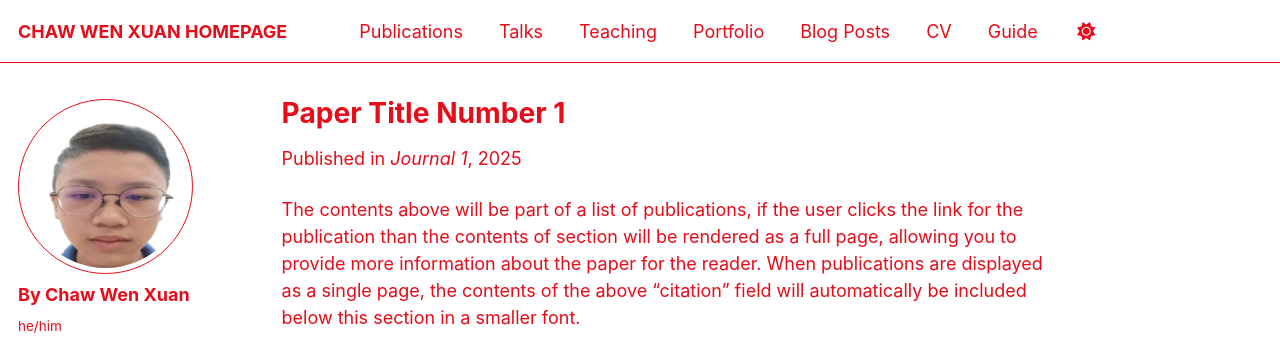
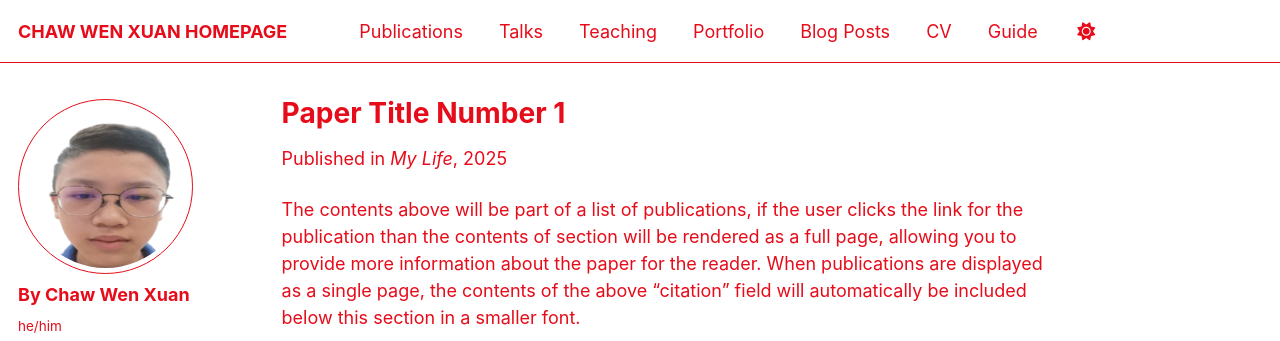
Before and after one commit to Vince4242/Vince4242.github.io, a Jekyll site: the page built from _publications/2009-10-01-paper-title-number-1.md, in a window 1280 px wide and 1083 px high. Shown: the top 341 px of the window. Built offline with Jekyll 4.4.1, drawn with Linux system fonts in a browser that asks for light colours; a script that is not in the unit is left out.

Commit message:
update 2009-10-01-paper-title-number-1.md

```diff
--- a/_publications/2009-10-01-paper-title-number-1.md
+++ b/_publications/2009-10-01-paper-title-number-1.md
@@ -5,7 +5,7 @@ category: manuscripts
 permalink: /publication/2025-10-25-paper-title-number-1
 excerpt: 'I did the griddy.'
 date: 2025-10-25
-venue: 'Journal 1'
+venue: 'My Life'
 slidesurl: 'http://academicpages.github.io/files/slides1.pdf'
 paperurl: 'http://academicpages.github.io/files/paper1.pdf'
 bibtexurl: 'http://academicpages.github.io/files/bibtex1.bib'
```
